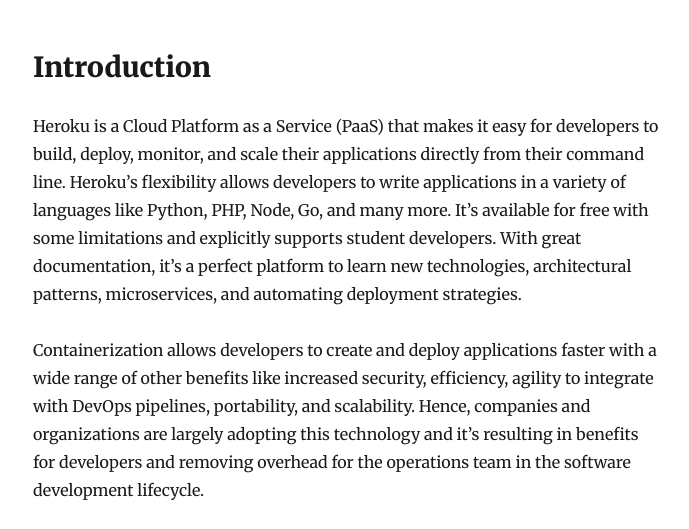
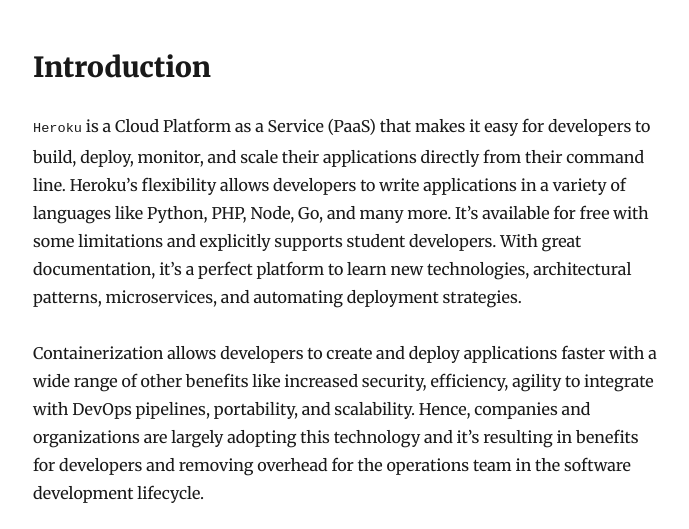
Before and after one commit to ankitjain28may/netlify-cms-gatsby, a Gatsby site: page /heroku-continuous-integration-deployment-using-docker/ in a window 1280 px wide. Shown: the part 258-787 px from the top of the page, without its empty margins (292-981 px from the left). Built offline with nearby package versions, Linux system fonts and the light colour scheme; Gatsby itself is replaced by a stand-in of ours; some packages are replaced by stand-ins of ours.

Commit message:
Update Blog “heroku-continuous-integration-deployment-using-docker/index”

```diff
--- a/content/blog/heroku-continuous-integration-deployment-using-docker/index.md
+++ b/content/blog/heroku-continuous-integration-deployment-using-docker/index.md
@@ -7,7 +7,7 @@ categories:
   - Docker
 ---
 ## Introduction
-Heroku is a Cloud Platform as a Service (PaaS) that makes it easy for developers to build, deploy, monitor, and scale their applications directly from their command line. Heroku’s flexibility allows developers to write applications in a variety of languages like Python, PHP, Node, Go, and many more. It’s available for free with some limitations and explicitly supports student developers. With great documentation, it’s a perfect platform to learn new technologies, architectural patterns, microservices, and automating deployment strategies.
+`Heroku` is a Cloud Platform as a Service (PaaS) that makes it easy for developers to build, deploy, monitor, and scale their applications directly from their command line. Heroku’s flexibility allows developers to write applications in a variety of languages like Python, PHP, Node, Go, and many more. It’s available for free with some limitations and explicitly supports student developers. With great documentation, it’s a perfect platform to learn new technologies, architectural patterns, microservices, and automating deployment strategies.
 
 Containerization allows developers to create and deploy applications faster with a wide range of other benefits like increased security, efficiency, agility to integrate with DevOps pipelines, portability, and scalability. Hence, companies and organizations are largely adopting this technology and it’s resulting in benefits for developers and removing overhead for the operations team in the software development lifecycle.
 
```
